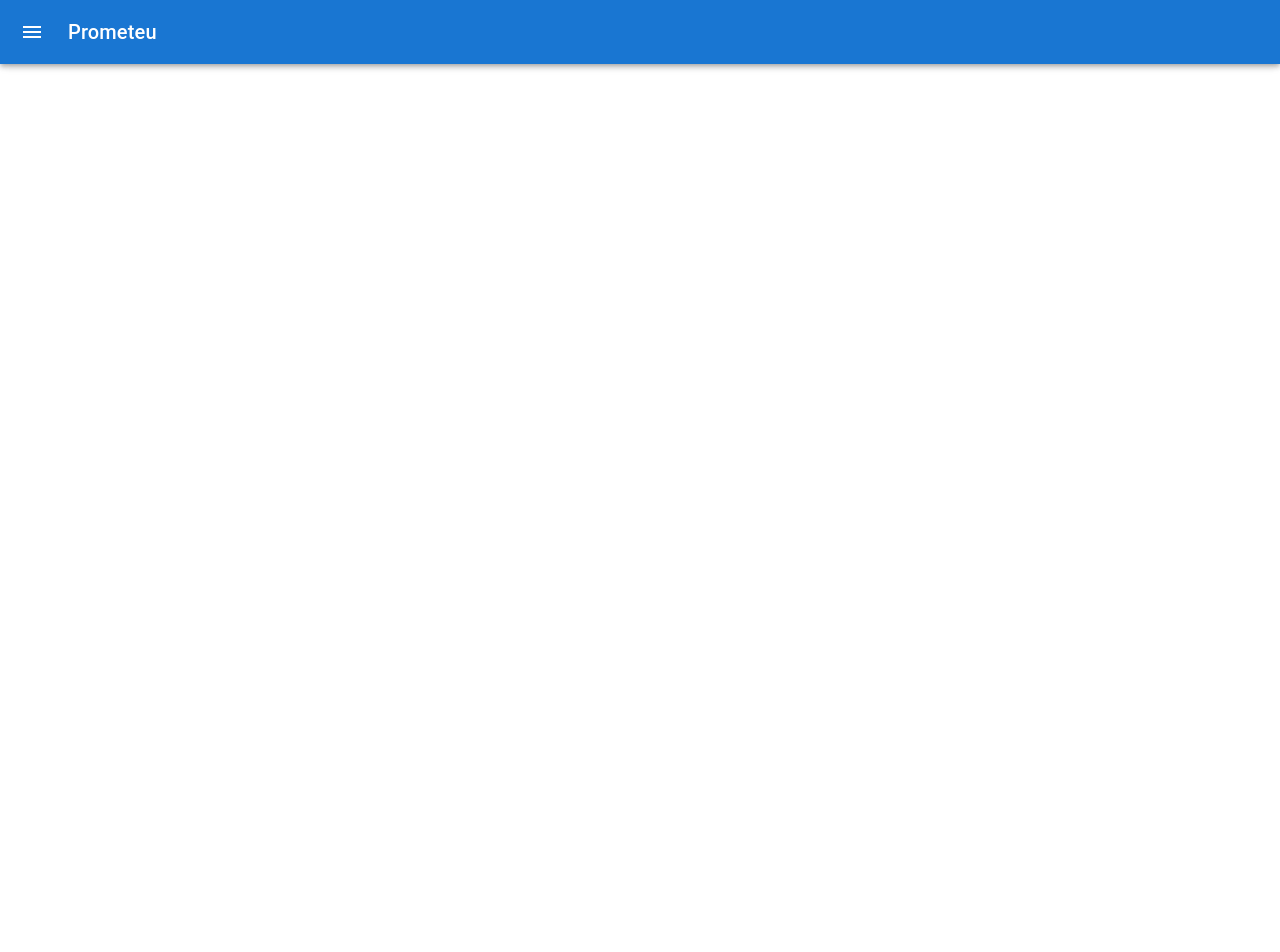
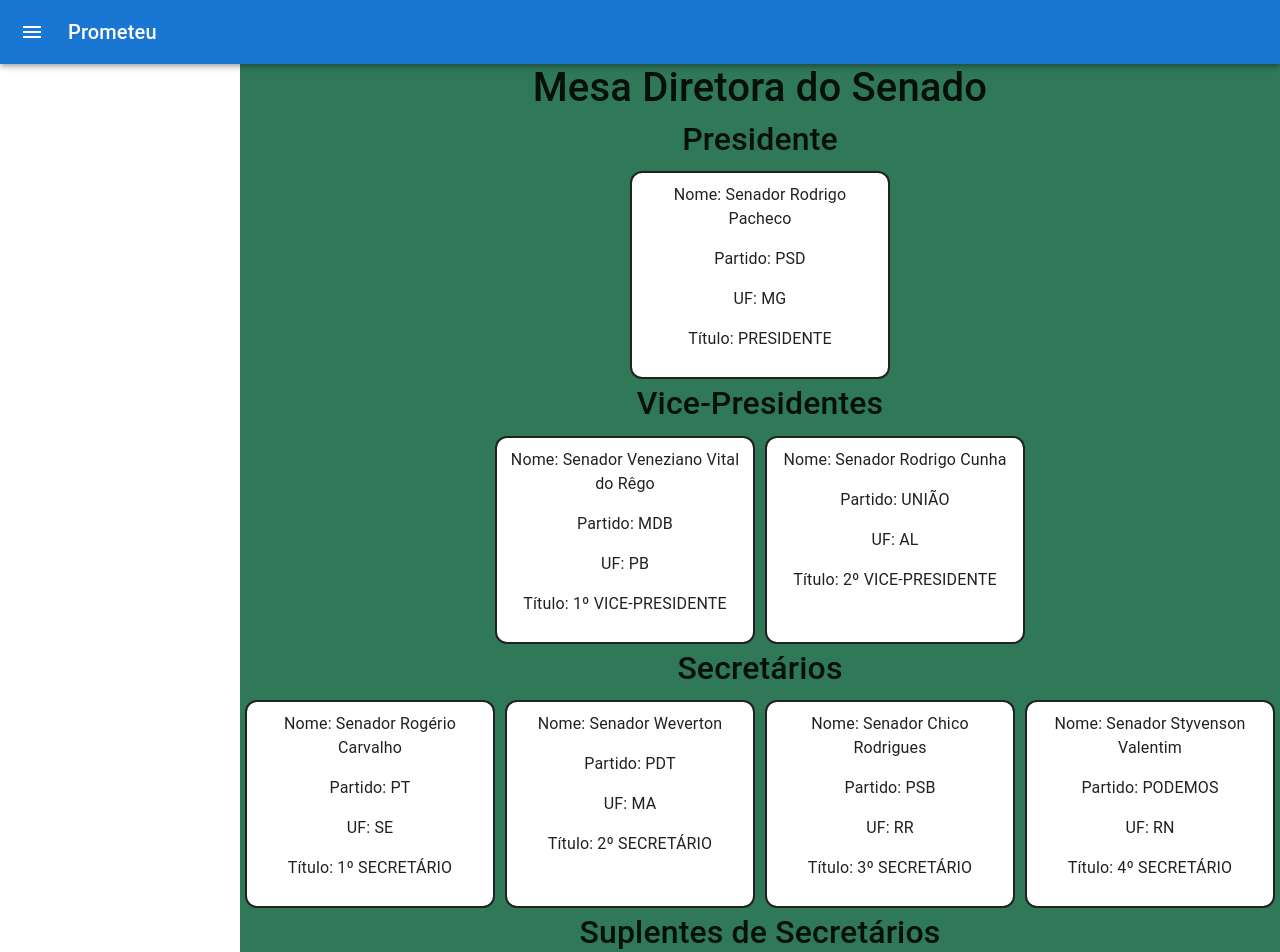
Before and after one commit to LuisHenrique7/Configuracao_Camara, a React (Create React App) app: page /mesaDiretoraSenado in a window 1280 px wide. Before the commit this address had no page. Shown: the top 952 px of the page. Before the commit the page ends 800 px from the top, so only its background shows below. Built offline with nearby package versions, Linux system fonts and the light colour scheme.

Commit message:
add BoardDirectorsSenatoScreen

```diff
--- a/src/App.js
+++ b/src/App.js
@@ -17,6 +17,7 @@ import { proporcaoDeputadosPorEstado } from './data/proporcaoDeputadosPorEstado'
 import { deputadosPorPartido } from './data/deputadosPorPartido';
 import { senadoresEmExercicio } from './data/senadoresEmExercicio';
 import { mesaDiretoraCamara } from './data/mesaDiretoraCamara';
+import { mesaDiretoraSenado } from './data/mesaDiretoraSenado';
 
 // pages
 import TesteGraficos from './pages/TesteGraficos';
@@ -31,6 +32,7 @@ import SenatorsListScreen from './pages/SenatorsListScreen';
 import MyDrawer from './components/MyDrawer';
 import BoardDirectorsChamberScreen from './pages/BoardDirectorsChamberScreen';
 import SenatorsByPartyScreen from './pages/SenatorsByPartyScreen';
+import BoardDirectorsSenateScreen from './pages/BoardDirectorsSenateScreen';
 
 const stages = [
   { id: 1, name: "main" },
@@ -117,6 +119,11 @@ function App() {
               senadoresEmExercicio={senadoresEmExercicio}
             />}
           />
+          <Route path="mesaDiretoraSenado" element={
+            <BoardDirectorsSenateScreen
+              mesaDiretoraSenado={mesaDiretoraSenado}
+            />}
+          />
           <Route path="senadoresPorPartido" element={
             <SenatorsByPartyScreen
               senatorsData={senadoresEmExercicio}
--- a/src/components/MyDrawer/index.js
+++ b/src/components/MyDrawer/index.js
@@ -164,6 +164,14 @@ const MyDrawer = ({ goToMainScreen, goToTestScreen, goToDeputiesListScreen, goTo
             </ListItem>
           </Link>
 
+          <Link to="mesaDiretoraSenado">
+            <ListItem disablePadding>
+              <ListItemButton>
+                <ListItemText primary="Mesa Diretora do Senado" />
+              </ListItemButton>
+            </ListItem>
+          </Link>
+
           <Link to="senadoresPorPartido">
             <ListItem disablePadding>
               <ListItemButton>
--- /dev/null
+++ b/src/data/mesaDiretoraSenado.js
@@ -0,0 +1,54 @@
+export const mesaDiretoraSenado = {
+    "Cargo": {
+      "0": "PRESIDENTE",
+      "1": "1º VICE-PRESIDENTE",
+      "2": "2º VICE-PRESIDENTE",
+      "3": "1º SECRETÁRIO",
+      "4": "2º SECRETÁRIO",
+      "5": "3º SECRETÁRIO",
+      "6": "4º SECRETÁRIO",
+      "7": "1º SUPLENTE",
+      "8": "2º SUPLENTE",
+      "9": "3º SUPLENTE",
+      "10": "4º SUPLENTE"
+    },
+    "NomeParlamentar": {
+      "0": "Senador Rodrigo Pacheco",
+      "1": "Senador Veneziano Vital do Rêgo",
+      "2": "Senador Rodrigo Cunha",
+      "3": "Senador Rogério Carvalho",
+      "4": "Senador Weverton",
+      "5": "Senador Chico Rodrigues",
+      "6": "Senador Styvenson Valentim",
+      "7": "VAGO",
+      "8": "VAGO",
+      "9": "VAGO",
+      "10": "VAGO"
+    },
+    "Partido": {
+      "0": "PSD",
+      "1": "MDB",
+      "2": "UNIÃO",
+      "3": "PT",
+      "4": "PDT",
+      "5": "PSB",
+      "6": "PODEMOS",
+      "7": null,
+      "8": null,
+      "9": null,
+      "10": null
+    },
+    "UF": {
+      "0": "MG",
+      "1": "PB",
+      "2": "AL",
+      "3": "SE",
+      "4": "MA",
+      "5": "RR",
+      "6": "RN",
+      "7": null,
+      "8": null,
+      "9": null,
+      "10": null
+    }
+};
--- /dev/null
+++ b/src/pages/BoardDirectorsSenateScreen/index.js
@@ -0,0 +1,107 @@
+import React from 'react';
+import './styles.css';
+
+const BoardDirectorsSenateScreen = ({ mesaDiretoraSenado }) => {
+    console.log("Mesa diretora senado")
+    console.log(Object.keys(mesaDiretoraSenado.NomeParlamentar).length)
+
+    const presidents = [];
+    const secretaries = [];
+    const substitutes = [];
+
+    for (var d = 0; d < Object.keys(mesaDiretoraSenado.NomeParlamentar).length; ++d) {
+        const name = mesaDiretoraSenado.NomeParlamentar[d];
+        const party = mesaDiretoraSenado.Partido[d];
+        const UF = mesaDiretoraSenado.UF[d];
+        const title = mesaDiretoraSenado.Cargo[d];
+
+        if (title.includes("PRESIDENTE")) {
+            presidents.push(
+                {
+                    "name": name,
+                    "party" : party,
+                    "UF" : UF,
+                    "title" : title,
+                }
+            )
+
+        } else if (title.includes("SUPLENTE")) {
+            substitutes.push(
+                {
+                    "name": name,
+                    "party" : party,
+                    "UF" : UF,
+                    "title" : title,
+                }
+            )
+
+        } else {
+            secretaries.push(
+                {
+                    "name": name,
+                    "party" : party,
+                    "UF" : UF,
+                    "title" : title,
+                }
+            )
+        }
+    };
+
+    console.log(presidents)
+
+    return (
+        <div className='containerBoardDirectorsSenateScreen'>
+            <div><h1>Mesa Diretora do Senado</h1></div>
+            <h2>Presidente</h2>
+            <div className="presidentAndViceDivBoardDirectorsSenateScreen">
+                <div className='boxDivBoardDirectorsSenateScreen'>
+                    <p>Nome: {presidents[0].name}</p>
+                    <p>Partido: {presidents[0].party}</p>
+                    <p>UF: {presidents[0].UF}</p>
+                    <p>Título: {presidents[0].title}</p>
+                </div>
+            </div>
+            <h2>Vice-Presidentes</h2>
+            <div className="presidentAndViceDivBoardDirectorsSenateScreen">
+                {presidents.map((dep) => {
+                    if (dep.title !== "PRESIDENTE") return (
+                        <div className='boxDivBoardDirectorsSenateScreen'>
+                            <p>Nome: {dep.name}</p>
+                            <p>Partido: {dep.party}</p>
+                            <p>UF: {dep.UF}</p>
+                            <p>Título: {dep.title}</p>
+                        </div>
+                    );
+                })}
+            </div>
+            <div>
+                <h2>Secretários</h2>
+                <div className="boxDivSecretariesBoardDirectorsSenateScreen">
+                    {secretaries.map((dep) => (
+                        <div className='boxDivBoardDirectorsSenateScreen'>
+                            <p>Nome: {dep.name}</p>
+                            <p>Partido: {dep.party}</p>
+                            <p>UF: {dep.UF}</p>
+                            <p>Título: {dep.title}</p>
+                        </div>
+                    ))}
+                </div>
+            </div>
+            <div>
+                <h2>Suplentes de Secretários</h2>
+                <div className="boxDivSecretariesBoardDirectorsSenateScreen">
+                    {substitutes.map((dep) => (
+                        <div className='boxDivBoardDirectorsSenateScreen'>
+                            <p>Nome: {dep.name}</p>
+                            <p>Partido: {dep.party}</p>
+                            <p>UF: {dep.UF}</p>
+                            <p>Título: {dep.title}</p>
+                        </div>
+                    ))}
+                </div>
+            </div>
+        </div>
+    )
+}
+
+export default BoardDirectorsSenateScreen
--- /dev/null
+++ b/src/pages/BoardDirectorsSenateScreen/styles.css
@@ -0,0 +1,28 @@
+.containerBoardDirectorsSenateScreen {
+    background-color: #2f7958;
+    width: 100%;
+    margin-top: 64px;
+}
+.presidentAndViceDivBoardDirectorsSenateScreen {
+    display: flex;
+    flex-direction: row;
+    justify-content: center;
+
+}
+
+.boxDivBoardDirectorsSenateScreen {
+    border: 2px solid;
+    border-radius: 12px;
+    display: flex;
+    flex-direction: column;
+    margin: 5px;
+    padding: 10px;
+    width: 25%;
+    background-color: #FFF;
+}
+
+.boxDivSecretariesBoardDirectorsSenateScreen {
+    display: flex;
+    flex-direction: row;
+    justify-content: space-between;
+}
--- a/src/pages/ComparisonSetupDeputiesScreen/index.js
+++ b/src/pages/ComparisonSetupDeputiesScreen/index.js
@@ -14,8 +14,8 @@ const ComparisonSetupDeputiesScreen = ({ deputadosPorPartido }) => {
         </div>
         <div className='graficBallsComparisonSetupDep'>
             {deputadosPorPartido.parties.map((party, i) => (
-                <div className="party">
-                    <div className='partyName'>
+                <div className="partyComparisonSetupDeputiesScreen">
+                    <div className='partyNameComparisonSetupDeputiesScreen'>
                         <h2>{party}</h2>
                         <p>Saldo: {deputadosPorPartido.deputies2022[i] - deputadosPorPartido.deputies2018[i]}</p>
                     </div>
@@ -97,6 +97,7 @@ const ComparisonSetupDeputiesScreen = ({ deputadosPorPartido }) => {
                         margin: {"t": 50, "b": 50, "l": 110, "r": 10},
                         showticklabels: true,
                         height: 1000,
+                        barmode: 'group',
                     }
                 }
             />
--- a/src/pages/ComparisonSetupDeputiesScreen/styles.css
+++ b/src/pages/ComparisonSetupDeputiesScreen/styles.css
@@ -19,7 +19,7 @@
     justify-content: space-around;
 }
 
-.party {
+.partyComparisonSetupDeputiesScreen {
     display: flex;
     margin-bottom: 10px;
     border: solid 1px;
@@ -34,7 +34,7 @@
     margin-bottom: 10px;
 }
 
-.partyName {
+.partyNameComparisonSetupDeputiesScreen {
     width: 20%;
     align-self: center;
 }
--- a/src/pages/DeputiesByPartyScreen/index.js
+++ b/src/pages/DeputiesByPartyScreen/index.js
@@ -17,8 +17,8 @@ const DeputiesByPartyScreen = ({ deputadosPorPartido }) => {
         </div>
         <div className='graficBallsDeputiesByParty'>
             {deputadosPorPartido.parties.map((party, i) => (
-                <div className="party">
-                    <div className='partyName'>
+                <div className="partyDeputiesByPartyScreen">
+                    <div className='partyNameDeputiesByPartyScreen'>
                         <h2>{party}</h2>
                     </div>
                     <div className='divBallsDeputiesByParty'>
--- a/src/pages/DeputiesByPartyScreen/styles.css
+++ b/src/pages/DeputiesByPartyScreen/styles.css
@@ -11,12 +11,12 @@
     display: flex;
     justify-content: space-around;
 }
-.partyName {
+.partyNameDeputiesByPartyScreen {
     width: 20%;
     align-self: center;
 }
 
-.party {
+.partyDeputiesByPartyScreen {
     display: flex;
     margin-bottom: 10px;
     border: solid 1px;
@@ -24,7 +24,7 @@
     background-color: #fff;
     justify-content: space-around;
     width: 90%;
-    margin: 0 auto;
+    margin: 10px auto;
 }
 
 .graficBallsDeputiesByParty {
```
Also changed, not shown: src/pages/DeputiesByStateScreen/index.js (+25 -0 lines), src/pages/DeputiesByStateScreen/styles.css (+46 -8 lines), src/pages/SenatorsByPartyScreen/index.js (+8 -7 lines).
